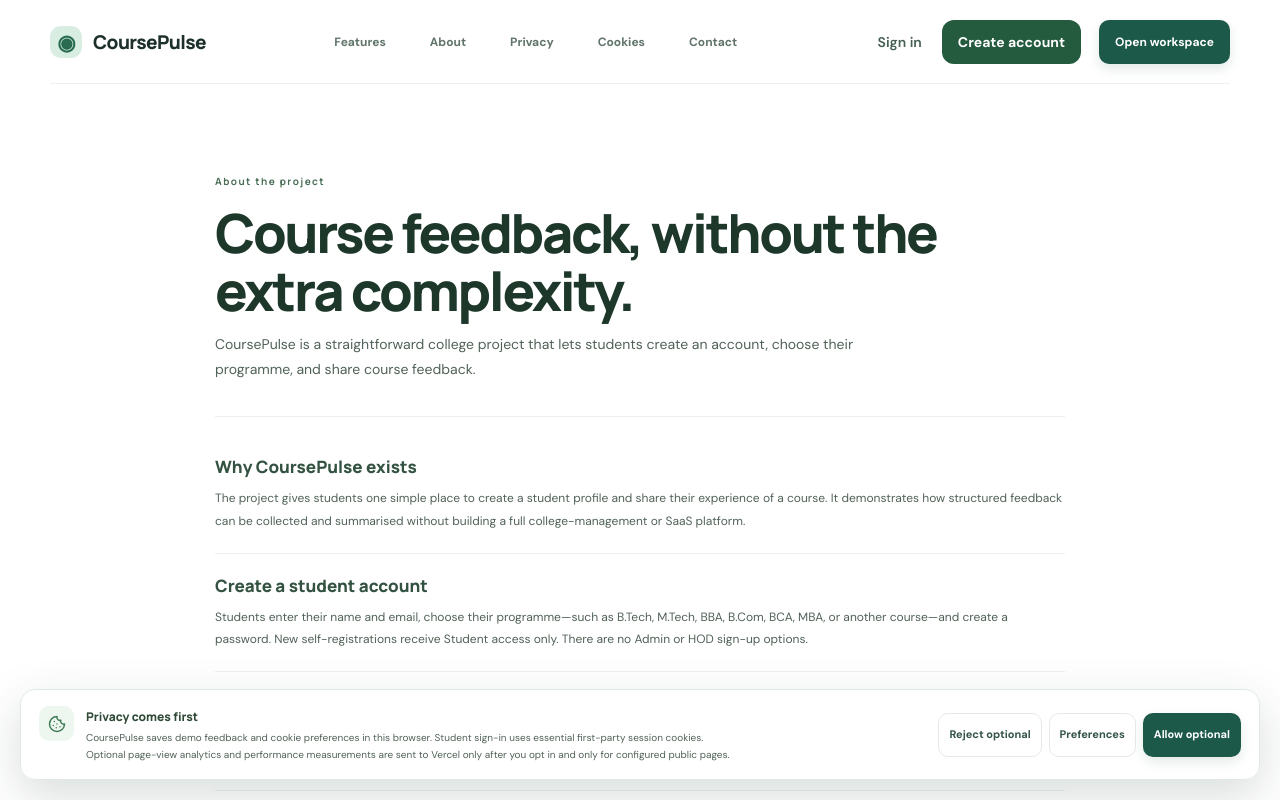
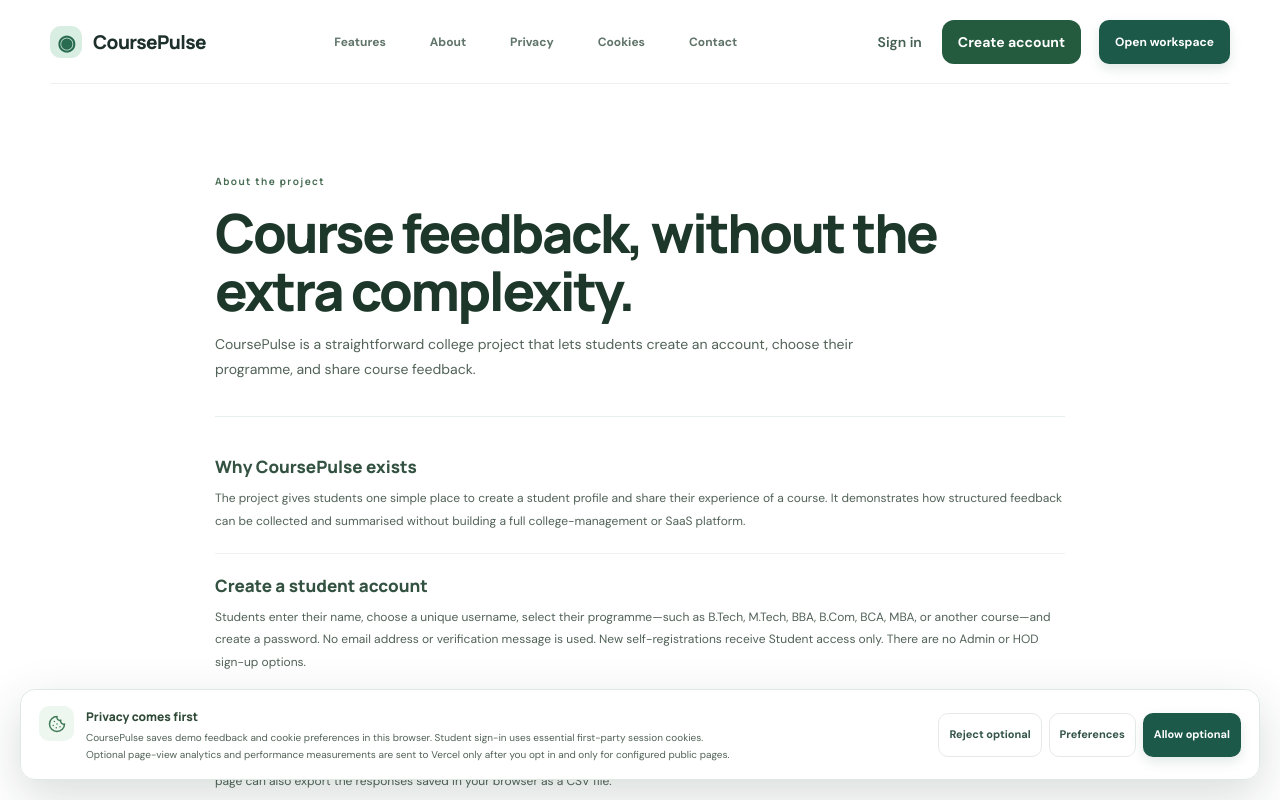
Before and after one commit to akashsharmapb09-cpu/coursePulse.site, a Next.js app: page /about in a window 1280 px wide. Shown: the top 800 px of the page. Built offline with nearby package versions, Linux system fonts and the light colour scheme; no server answers.

Commit message:
Update About page for username-only registration

```diff
--- a/app/about/page.tsx
+++ b/app/about/page.tsx
@@ -16,7 +16,7 @@ export default function AboutPage() {
     </section>
     <section>
       <h2>Create a student account</h2>
-      <p>Students enter their name and email, choose their programme—such as B.Tech, M.Tech, BBA, B.Com, BCA, MBA, or another course—and create a password. New self-registrations receive Student access only. There are no Admin or HOD sign-up options.</p>
+      <p>Students enter their name, choose a unique username, select their programme—such as B.Tech, M.Tech, BBA, B.Com, BCA, MBA, or another course—and create a password. No email address or verification message is used. New self-registrations receive Student access only. There are no Admin or HOD sign-up options.</p>
     </section>
     <section>
       <h2>What you can do</h2>
```
